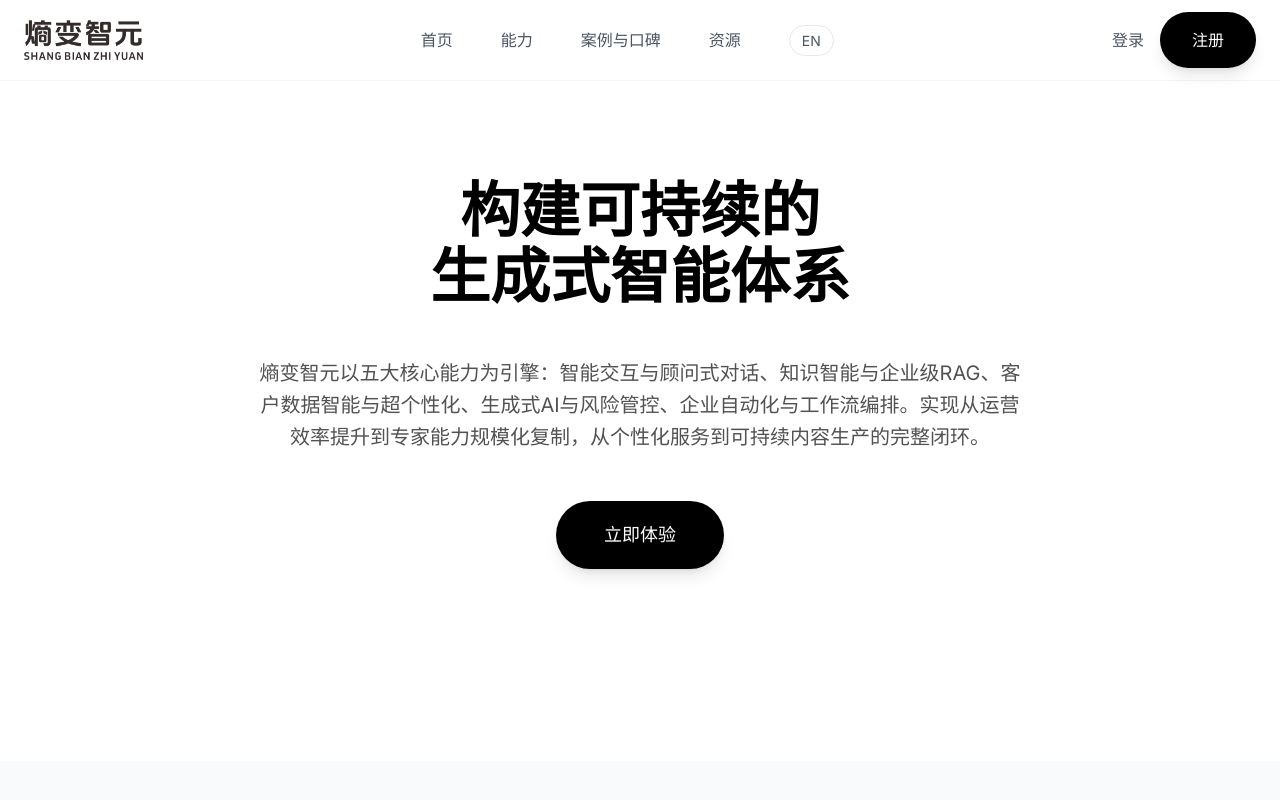
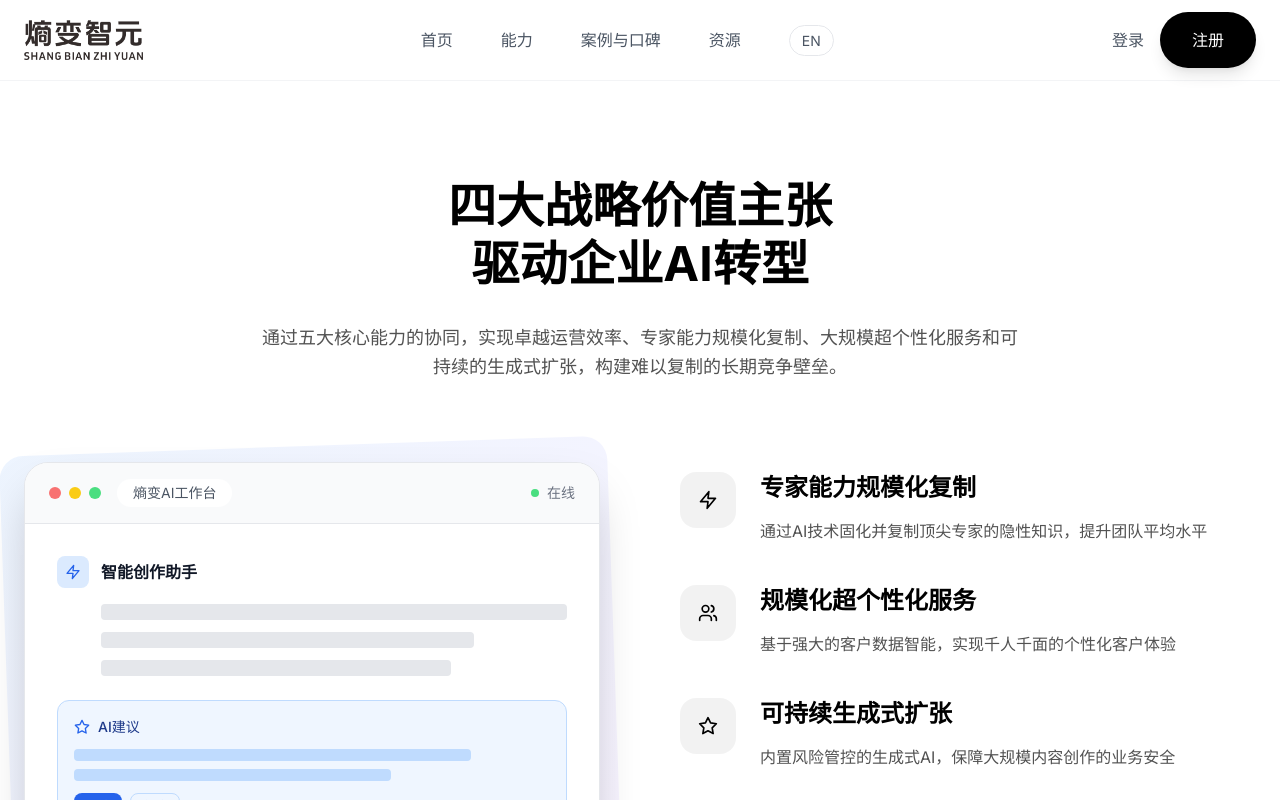
Before and after one commit to kehan857/official-website, a React (Vite) app: page / in a window 1280 px wide. Shown: the top 800 px of the page. Built offline with nearby package versions, Linux system fonts and the light colour scheme.

Commit message:
feat: 删除HeroSection首页横幅模块
- 从App.jsx中移除HeroSection组件引用
- 删除红框中的主要标题、副标题和行动按钮区域
- 简化页面结构，直接展示产品内容

```diff
--- a/src/App.jsx
+++ b/src/App.jsx
@@ -1,6 +1,5 @@
 import React from 'react'
 import Header from './components/Header/Header'
-import HeroSection from './components/Hero/HeroSection'
 import ProductShowcase from './components/ProductShowcase/ProductShowcase'
 import Workflow from './components/Workflow/Workflow'
 import Features from './components/Features/Features'
@@ -16,7 +15,6 @@ function App() {
     <div className="min-h-screen bg-background">
       <Header />
       <main>
-        <HeroSection />
         <ProductShowcase />
         <Workflow />
         <Features />
```
